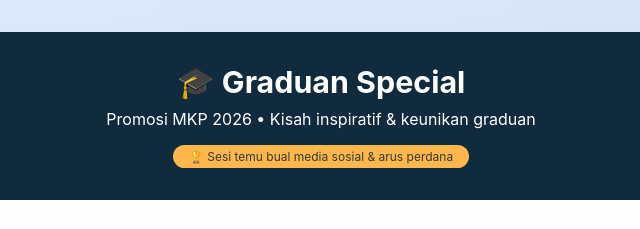
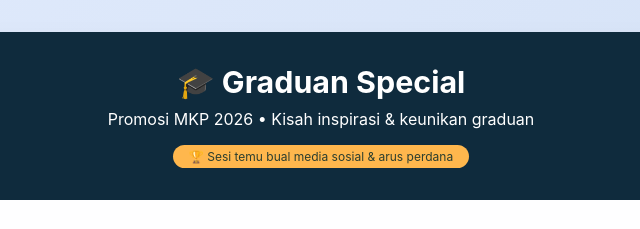
Before and after one commit to kpmim/konvo, a plain HTML site: page index.html in a window 1280 px wide. Shown: the top 229 px of the page, 319-959 px from the left. Drawn offline with Linux system fonts and the light colour scheme.

Commit message:
Update index.html

```diff
--- a/index.html
+++ b/index.html
@@ -135,7 +135,7 @@
   <div class="card">
     <div class="header">
       <h1>🎓 Graduan Special</h1>
-      <p>Promosi MKP 2026 • Kisah inspiratif & keunikan graduan</p>
+      <p>Promosi MKP 2026 • Kisah inspirasi & keunikan graduan</p>
       <div class="badge">🏆 Sesi temu bual media sosial & arus perdana</div>
     </div>
     <div class="form-content">
```
